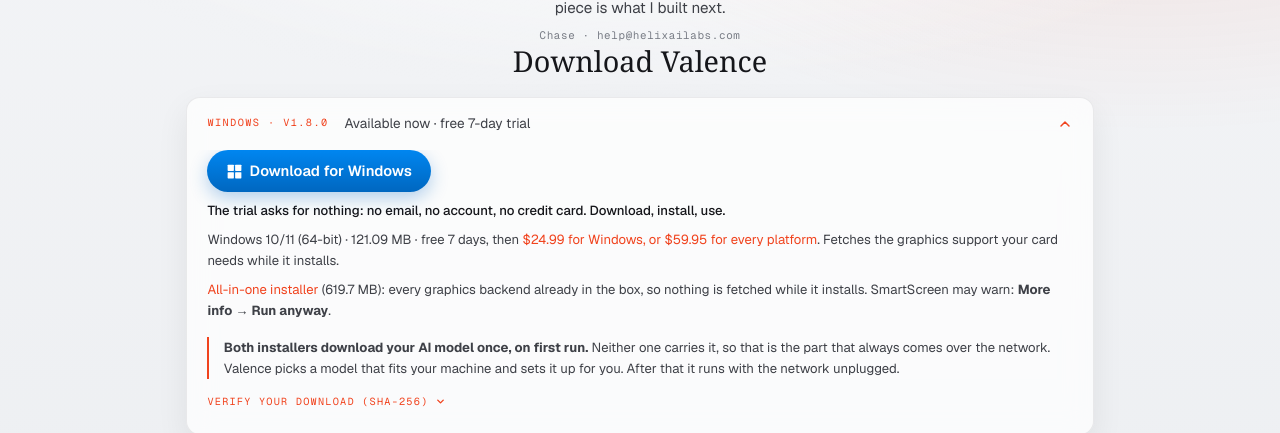
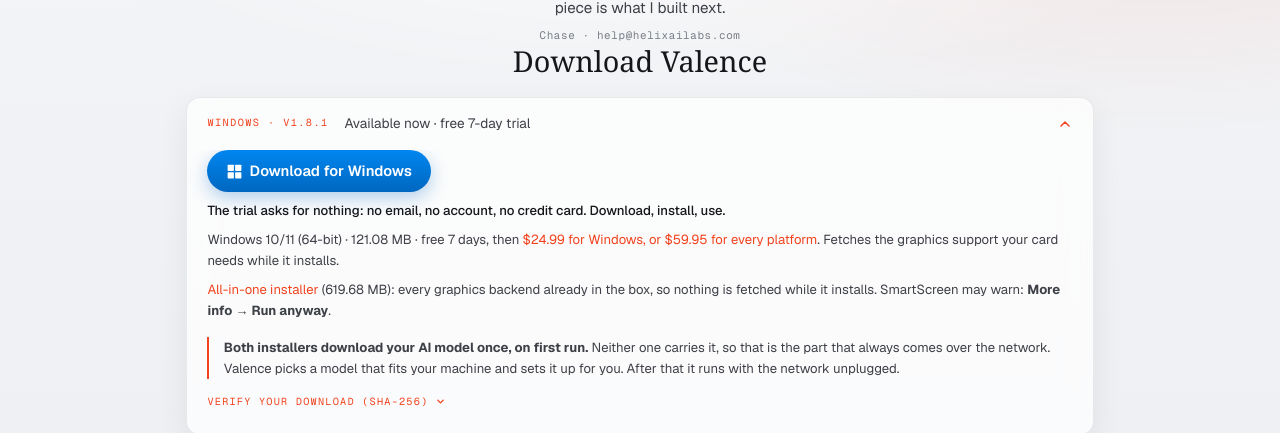
Before and after one commit to HelixAILabs/Valence, a Jekyll site: the page built from index.html, in a window 1280 px wide and 900 px high, scrolled down 10127 px. Shown: the part 144-577 px from the top of the window. Built offline with Jekyll 4.4.1, drawn with Linux system fonts in a browser that asks for light colours; some web fonts are replaced; some of the changed text lies outside the part shown.

Commit message:
Publish Valence 1.8.1 + 1.8 screenshots (step trail, composer, model menu); deploy.py: DEPLOYED AND VERIFIED, 177 files
Co-Authored-By: Claude Opus 5.5 <noreply@anthropic.com>
Claude-Session: https://claude.ai/code/session_01G5scU6KC7pYhU3Z9pDWzfZ

```diff
--- a/_config.yml
+++ b/_config.yml
@@ -40,10 +40,10 @@ valence_buy_page: "/buy.html"
 valence_buy_url: "https://buy.stripe.com/4gMdR31yQadY1E4d2beAg01"
 valence_buy_url_windows: "https://buy.stripe.com/fZu9AN91i0DofuU2nxeAg02"
 
-valence_version: 1.8.0
+valence_version: 1.8.1
 valence_date: October 5, 2026
-valence_slim_mb: 121.09
-valence_full_mb: 619.7
+valence_slim_mb: 121.08
+valence_full_mb: 619.68
 
 # Jekyll skips dotfiles by default, but .htaccess is a real web-server file that
 # must ship: it carries the 301s for the retired doc URLs and the ErrorDocument
--- a/_data/releases.yml
+++ b/_data/releases.yml
@@ -1,6 +1,12 @@
 # Release index. One row per shipped build. The narrative posts still live in _posts.
 # Regenerate rather than hand-edit when adding a release.
 releases:
+  - version: "1.8.1"
+    date: 2026-10-05
+    family: "1.8"
+    platform: "Windows"
+    summary: "Thinking shows how long it took"
+    url: "/2026/10/05/valence-1-8-1.html"
   - version: "1.8.0"
     date: 2026-10-05
     family: "1.8"
--- a/_includes/downloads.html
+++ b/_includes/downloads.html
@@ -17,7 +17,7 @@
         <p><a href="https://github.com/HelixAILabs/Valence/releases/download/v{{ site.valence_version }}/Valence-{{ site.valence_version }}.msi">All-in-one installer</a> ({{ site.valence_full_mb }} MB): every graphics backend already in the box, so nothing is fetched while it installs. SmartScreen may warn: <strong>More info → Run anyway</strong>.</p>
         <p class="dl-model"><b>Both installers download your AI model once, on first run.</b> Neither one carries it, so that is the part that always comes over the network. Valence picks a model that fits your machine and sets it up for you. After that it runs with the network unplugged.</p>
         <button class="toggle" data-sha aria-expanded="false" aria-controls="sha-win">Verify your download (SHA-256)<svg class="chev" width="11" height="11" viewBox="0 0 24 24" fill="none" stroke="currentColor" stroke-width="3" stroke-linecap="round" stroke-linejoin="round" aria-hidden="true"><path d="M6 9l6 6 6-6"/></svg></button>
-        <div class="disc sha" id="sha-win" data-open="false"><div class="disc-in"><p class="sha-body">Slim: A039F09306F6BB490D1736D5DDF1A2CEC64156CB212B37ACF8C3FDB4D5C62829<br>All-in-one: 23C7FB290DA1B4290FE51117C85111469EC8A9D1D4BD61BCD0EA2D76F17E2F6D</p></div></div>
+        <div class="disc sha" id="sha-win" data-open="false"><div class="disc-in"><p class="sha-body">Slim: 71048B96A3E0DC59E450B5D8A936CC318DEA3579494B56A7B3EF27BE1EB0C324<br>All-in-one: BBB8EC369F5EDC5CF3C4ACD1BF11E4123105FA41114E8AB5691264CB82E5AE36</p></div></div>
       </div></div>
     </div>
 
```
Also changed, not shown: _posts/2026-10-05-valence-1-8-0.md (+8 -0 lines), _posts/2026-10-05-valence-1-8-1.md (added, +31 -0 lines), version.json (+9 -9 lines), assets/img/valence-1-8-composer.png (added), assets/img/valence-1-8-model-menu.png (added), assets/img/valence-1-8-step-trail.png (added).
